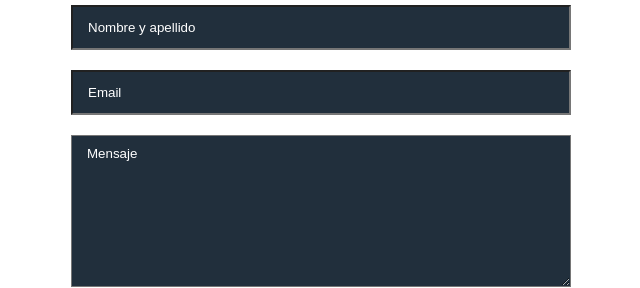
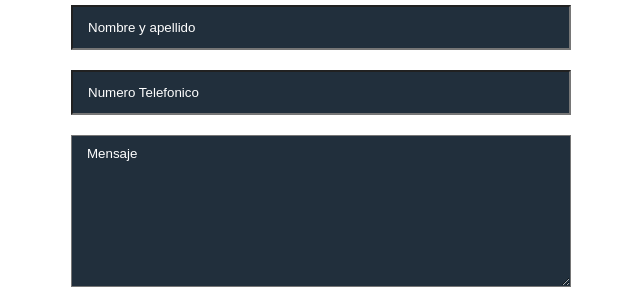
Before and after one commit to andre1982r/IngeNovaTech, a plain HTML site: page movil.html in a window 1280 px wide. Shown: the part 4403-4691 px from the top of the page, 319-959 px from the left. Drawn offline with Linux system fonts and the light colour scheme.

Commit message:
actualizacion movil numero

```diff
--- a/movil.html
+++ b/movil.html
@@ -142,7 +142,7 @@
                     <input type="text" placeholder="Nombre y apellido" required name="Nombre">
                 </div>
                 <div class="input-box">
-                    <input type="text" placeholder="Email" required name="Email">
+                    <input type="text" placeholder="Numero Telefonico" required name="Email">
                 </div>
                 <div class="input-box">
                     <textarea cols="40" rows="10" placeholder="Mensaje"required name="Solicitud"></textarea>
```
